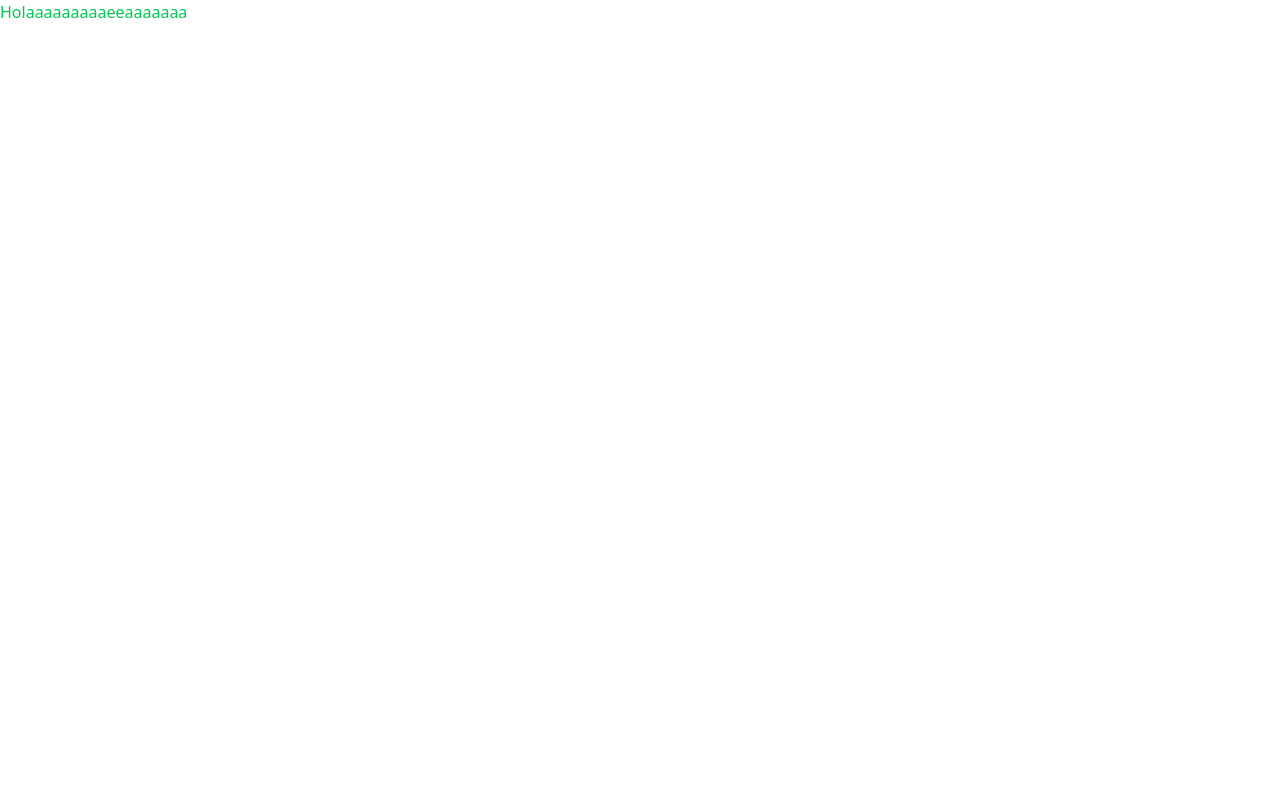
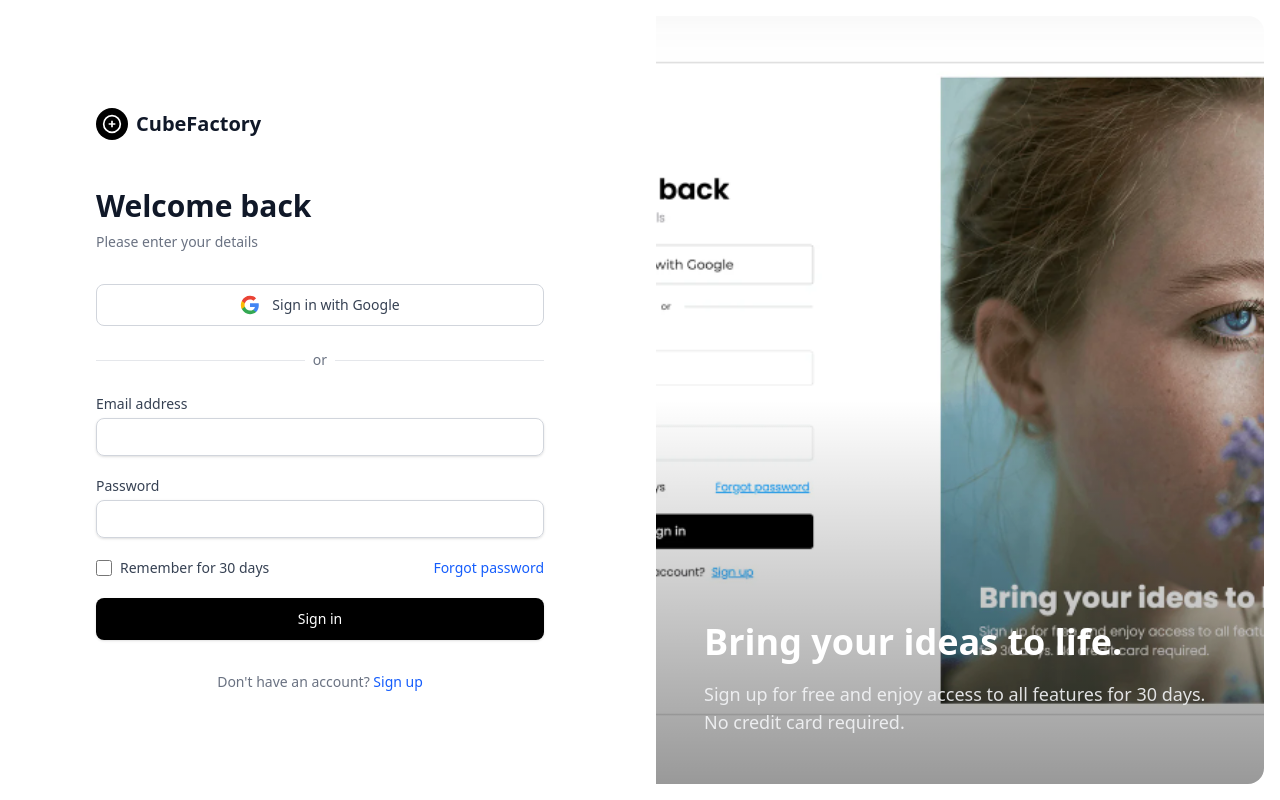
Before and after one commit to ItsTheWest/StockManager, a React (Vite) app in the folder frontReact/: page /login in a window 1280 px wide. Built offline with nearby package versions, Linux system fonts and the light colour scheme.

Commit message:
Login
Construyendo el login con componentes

```diff
--- a/frontReact/src/pages/login.tsx
+++ b/frontReact/src/pages/login.tsx
@@ -1,6 +1,143 @@
 
 export function Login() {
   return (
-    <div className="text-green-500">Holaaaaaaaaaeeaaaaaaa</div>
+    <div className="flex min-h-screen w-full bg-white">
+      {/* Left Side - Form */}
+      <div className="flex w-full flex-col justify-center px-8 py-12 lg:w-1/2 lg:px-20 xl:px-24">
+        <div className="mb-12">
+          <div className="flex items-center gap-2 font-semibold text-xl text-gray-900">
+            <div className="flex h-8 w-8 items-center justify-center rounded-full bg-black text-white">
+              <svg viewBox="0 0 24 24" fill="none" stroke="currentColor" strokeWidth="2" className="h-5 w-5">
+                <circle cx="12" cy="12" r="10" />
+                <path d="M12 8v8M8 12h8" />
+              </svg>
+            </div>
+            CubeFactory
+          </div>
+        </div>
+
+        <div className="mb-8">
+          <h1 className="text-3xl font-bold text-gray-900">Welcome back</h1>
+          <p className="mt-2 text-sm text-gray-500">Please enter your details</p>
+        </div>
+
+        <button className="flex w-full items-center justify-center gap-3 rounded-lg border border-gray-300 bg-white px-4 py-2.5 text-sm font-medium text-gray-700 transition-colors hover:bg-gray-50 focus:outline-none focus:ring-2 focus:ring-gray-200">
+          <svg className="h-5 w-5" viewBox="0 0 24 24">
+            <path
+              d="M22.56 12.25c0-.78-.07-1.53-.2-2.25H12v4.26h5.92c-.26 1.37-1.04 2.53-2.21 3.31v2.77h3.57c2.08-1.92 3.28-4.74 3.28-8.09z"
+              fill="#4285F4"
+            />
+            <path
+              d="M12 23c2.97 0 5.46-.98 7.28-2.66l-3.57-2.77c-.98.66-2.23 1.06-3.71 1.06-2.86 0-5.29-1.93-6.16-4.53H2.18v2.84C3.99 20.53 7.7 23 12 23z"
+              fill="#34A853"
+            />
+            <path
+              d="M5.84 14.09c-.22-.66-.35-1.36-.35-2.09s.13-1.43.35-2.09V7.07H2.18C1.43 8.55 1 10.22 1 12s.43 3.45 1.18 4.93l2.85-2.22.81-.62z"
+              fill="#FBBC05"
+            />
+            <path
+              d="M12 5.38c1.62 0 3.06.56 4.21 1.64l3.15-3.15C17.45 2.09 14.97 1 12 1 7.7 1 3.99 3.47 2.18 7.07l3.66 2.84c.87-2.6 3.3-4.53 6.16-4.53z"
+              fill="#EA4335"
+            />
+          </svg>
+          Sign in with Google
+        </button>
+
+        <div className="relative my-6">
+          <div className="absolute inset-0 flex items-center">
+            <div className="w-full border-t border-gray-200"></div>
+          </div>
+          <div className="relative flex justify-center text-sm">
+            <span className="bg-white px-2 text-gray-500">or</span>
+          </div>
+        </div>
+
+        <form className="space-y-5">
+          <div>
+            <label htmlFor="email" className="block text-sm font-medium text-gray-700">
+              Email address
+            </label>
+            <div className="mt-1">
+              <input
+                id="email"
+                name="email"
+                type="email"
+                autoComplete="email"
+                required
+                className="block w-full rounded-lg border border-gray-300 px-3 py-2 shadow-sm focus:border-black focus:outline-none focus:ring-1 focus:ring-black sm:text-sm"
+              />
+            </div>
+          </div>
+
+          <div>
+            <label htmlFor="password" className="block text-sm font-medium text-gray-700">
+              Password
+            </label>
+            <div className="mt-1">
+              <input
+                id="password"
+                name="password"
+                type="password"
+                autoComplete="current-password"
+                required
+                className="block w-full rounded-lg border border-gray-300 px-3 py-2 shadow-sm focus:border-black focus:outline-none focus:ring-1 focus:ring-black sm:text-sm"
+              />
+            </div>
+          </div>
+
+          <div className="flex items-center justify-between">
+            <div className="flex items-center">
+              <input
+                id="remember-me"
+                name="remember-me"
+                type="checkbox"
+                className="h-4 w-4 rounded border-gray-300 text-black focus:ring-black"
+              />
+              <label htmlFor="remember-me" className="ml-2 block text-sm text-gray-700">
+                Remember for 30 days
+              </label>
+            </div>
+
+            <div className="text-sm">
+              <a href="#" className="font-medium text-blue-600 hover:text-blue-500">
+                Forgot password
+              </a>
+            </div>
+          </div>
+
+          <div>
+            <button
+              type="submit"
+              className="flex w-full justify-center rounded-lg border border-transparent bg-black px-4 py-2.5 text-sm font-medium text-white shadow-sm hover:bg-gray-800 focus:outline-none focus:ring-2 focus:ring-black focus:ring-offset-2"
+            >
+              Sign in
+            </button>
+          </div>
+        </form>
+
+        <p className="mt-8 text-center text-sm text-gray-500">
+          Don't have an account?{' '}
+          <a href="#" className="font-medium text-blue-600 hover:text-blue-500">
+            Sign up
+          </a>
+        </p>
+      </div>
+
+      {/* Right Side - Image */}
+      <div className="hidden lg:block lg:w-1/2 relative">
+        <div className="absolute inset-0 m-4 rounded-r-2xl overflow-hidden">
+          <img
+            className="h-full w-full object-cover"
+            src="./public/image.png"
+            alt="Woman with flowers"
+          />
+          <div className="absolute inset-0 bg-gradient-to-t from-black/40 via-transparent to-transparent"></div>
+          <div className="absolute bottom-0 left-0 right-0 p-12 text-white">
+            <h2 className="text-4xl font-bold mb-4 leading-tight">Bring your ideas to life.</h2>
+            <p className="text-lg text-gray-100/90">Sign up for free and enjoy access to all features for 30 days. No credit card required.</p>
+          </div>
+        </div>
+      </div>
+    </div>
   );
 }
```
Also changed, not shown: frontReact/public/image.png (added).
